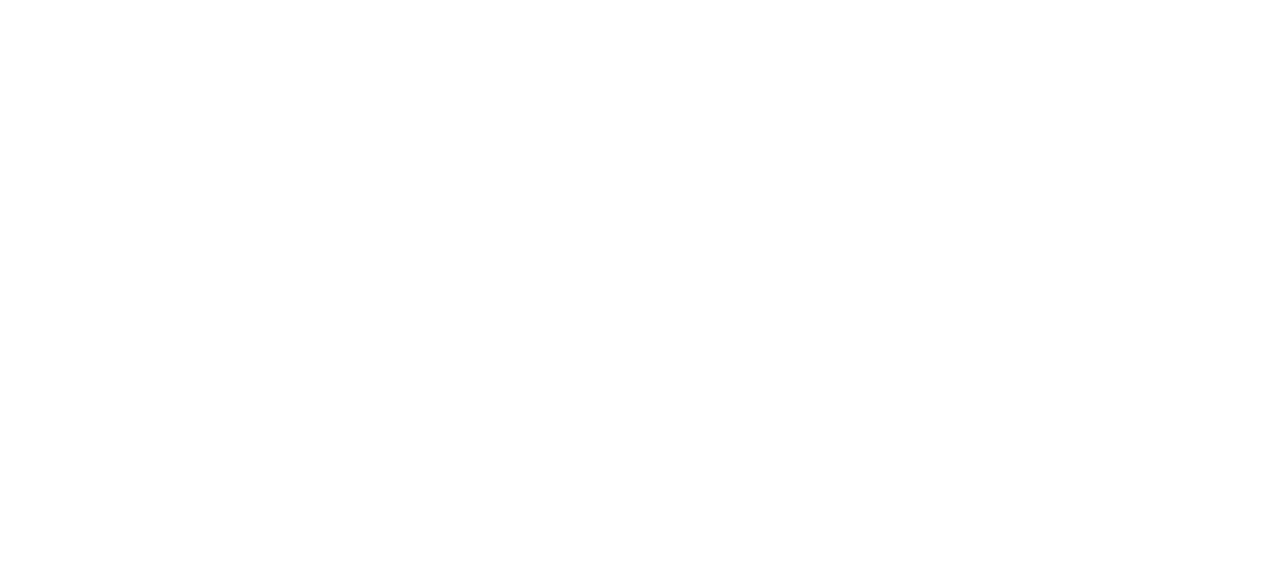
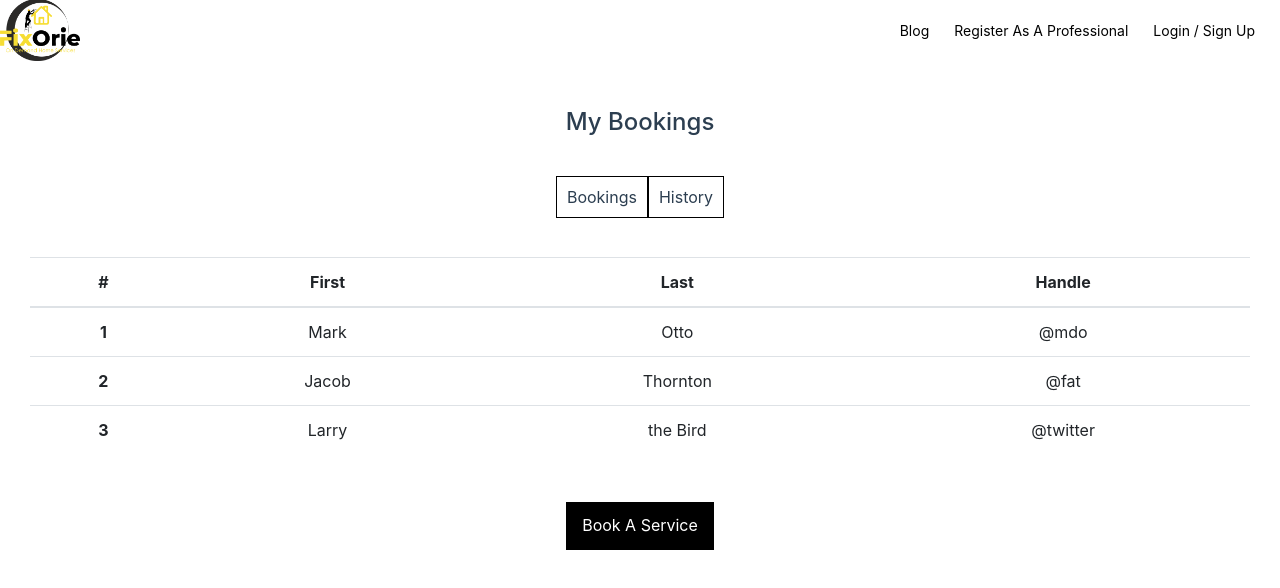
Before and after one commit to ArcticDevs/urbanclap, a Vue app: page /#/bookings in a window 1280 px wide. Shown: the top 588 px of the page. Built offline with nearby package versions, Linux system fonts and the light colour scheme; a web font is replaced by a local one.

Commit message:
login API implemented

```diff
--- /dev/null
+++ b/src/components/BookingPage.vue
@@ -0,0 +1,92 @@
+<template>
+  <div>
+    <navbar />
+    <div class="container mt-5">
+        <h4 class="text-center">My Bookings</h4>
+        <div class="text-center container mt-5">
+                <span class="button active">  Bookings</span>
+                <span class="button" >History</span>
+
+        </div>
+        <div class="container mt-5 mb-5">
+            <table class="table">
+  <thead>
+    <tr>
+      <th scope="col">#</th>
+      <th scope="col">First</th>
+      <th scope="col">Last</th>
+      <th scope="col">Handle</th>
+    </tr>
+  </thead>
+  <tbody>
+    <tr>
+      <th scope="row">1</th>
+      <td>Mark</td>
+      <td>Otto</td>
+      <td>@mdo</td>
+    </tr>
+    <tr>
+      <th scope="row">2</th>
+      <td>Jacob</td>
+      <td>Thornton</td>
+      <td>@fat</td>
+    </tr>
+    <tr>
+      <th scope="row">3</th>
+      <td>Larry</td>
+      <td>the Bird</td>
+      <td>@twitter</td>
+    </tr>
+  </tbody>
+</table>
+        </div>
+        <div class="container">
+             <span class="btn">Book A Service</span>
+        </div>
+    </div>
+  </div>
+</template>
+
+<script>
+import Navbar from './Navbar_dark.vue'
+export default {
+  components: { Navbar },
+    mounted(){
+        $(document).ready(function(){
+            $('.button').click(function(){
+            $('.button').removeClass("activeButton");
+            $(this).addClass("active");
+});
+});
+    }
+}
+</script>
+
+<style>
+.button{
+    height: 48px;
+    width: 148px;
+    text-align: center;
+    border: 1px solid black;
+    border-radius:0px ;
+    padding:10px;
+    cursor: pointer;
+}
+.btn{
+    height: 48px;
+    width: 148px;
+    text-align: center;
+    border: 1px solid black;
+    border-radius:0px ;
+         color: white;
+    background-color: #000;
+    padding: 10px 10px;
+}
+.btn:hover{
+    color: white;
+}
+.activeButton{
+     color: white;
+    background-color: #000;
+}
+</style>
--- a/src/components/Header.vue
+++ b/src/components/Header.vue
@@ -2,7 +2,6 @@
   <div class="header">
     <section>
       <div class="container">
-       <!-- <Navbar /> -->
         <div id="page-address">HOME / Delhi-Ncr</div>
         <div id="logo"><img src="/img/new_logo_light.png" /></div>
         <h1>Home services, on demand.</h1>
@@ -38,11 +37,9 @@
 </template>
 
 <script>
-import Navbar from '@/components/Navbar.vue';
 export default {
   name: "Header",
   components:{
-    Navbar
   }
 };
 </script>
--- a/src/components/Navbar.vue
+++ b/src/components/Navbar.vue
@@ -1,5 +1,5 @@
 <template>
-  <div class="header-nav">
+  <div class="nav">
     <b-navbar toggleable="xl">
       <b-navbar-brand href="#" class="text-white">
         <img src="/img/logo_light.png" />
@@ -59,24 +59,28 @@
                   pattern="[0-9]{1}"
                   id="otp"
                   class="mr-2 ml-2"
+                  v-model="otp1"
                 />
                 <input
                   type="tel"
                   pattern="[0-9]{1}"
                   id="otp"
                   class="mr-2 ml-2"
+                  v-model="otp2"
                 />
                 <input
                   type="tel"
                   pattern="[0-9]{1}"
                   id="otp"
                   class="mr-2 ml-2"
+                  v-model="otp3"
                 />
                 <input
                   type="tel"
                   pattern="[0-9]{1}"
                   id="otp"
                   class="mr-2 ml-2"
+                  v-model="otp4"
                 />
               </div>
             </div>
@@ -85,6 +89,7 @@
               type="submit"
               value="Log In"
               id="btn"
+              @click="login"
             />
           </b-sidebar>
         </b-sidebar>
@@ -99,7 +104,11 @@
 
   data() {
     return {
-      mobile:''
+      mobile:'',
+      otp1:'',
+      otp2:'',
+      otp3:'',
+      otp4:'',
     };
   },
   methods: {
@@ -107,14 +116,27 @@
       var self = this;
       axios
         .post("http://fixorie.herokuapp.com/accounts/generate_otp/", {
-          "phone_number": this.mobile
+          "phone_number": "+91"+this.mobile
         })
         .then(function (response) {
-          if(response.data.success != NULL) {
+          if(response.data.success != null) {
             console.log(response.data.success)
           }
         });
     },
+    login(){
+       var self = this;
+      axios
+        .post("http://fixorie.herokuapp.com/accounts/login/", {
+          "username": "+91"+this.mobile,
+          "password": self.otp1+self.otp2+self.otp3+self.otp4
+        })
+        .then(function (response) {
+          if(response.data.token != null) {
+            console.log(response.data.token)
+          }
+        });
+    }
   },
 };
 </script>
@@ -142,6 +164,7 @@
 .navbar {
   height: 60px;
   max-width: 100%;
+  width:100%;
   font-size: 14px;
 }
 
--- /dev/null
+++ b/src/components/Navbar_bottom.vue
@@ -0,0 +1,104 @@
+<template>
+  <div id="nav-bottom">
+    <section id="bottomNavbarContainer">
+      <div class="containerItem">
+        <div class="containerItem-inner">
+          <div class="linkContainer active">
+            <span><b-icon icon="house-door-fill"></b-icon></span>
+            <p>Home</p>
+          </div>
+          <span class="innerSpan"></span>
+        </div>
+      </div>
+      <div class="containerItem">
+        <div class="containerItem-inner">
+          <div class="linkContainer">
+            <span><b-icon icon="bookmark-star-fill"></b-icon></span>
+            <p>Bookings</p>
+          </div>
+          <span class="innerSpan"></span>
+        </div>
+      </div>
+      <div class="containerItem">
+        <div class="containerItem-inner">
+          <div class="linkContainer">
+            <span><b-icon icon="question-circle-fill"></b-icon></span>
+            <p>Get Help</p>
+          </div>
+          <span class="innerSpan"></span>
+        </div>
+      </div>
+      <div class="containerItem">
+        <div class="containerItem-inner">
+          <div class="linkContainer">
+            <span><b-icon icon="person-fill"></b-icon></span>
+            <p>Profile</p>
+          </div>
+          <span class="innerSpan"></span>
+        </div>
+      </div>
+    </section>
+  </div>
+</template>
+
+<style scoped>
+#bottomNavbarContainer {
+  height: 60px;
+  background: #fff;
+  box-shadow: 0 -2px 8px 0 rgba(0, 0, 0, 0.16);
+  display: flex;
+  position: fixed;
+  width: 100%;
+  bottom: 0;
+  z-index: 3;
+  transition: transform 0.3s ease-out;
+  transform: translateY(0);
+}
+
+.containerItem {
+  flex: 1;
+  display: flex;
+}
+
+.containerItem-inner {
+  width: 100%;
+  position: relative;
+  overflow: hidden;
+  display: inline-block;
+}
+
+.linkContainer {
+  flex: 1;
+  display: flex;
+  padding-top: 5px;
+  justify-content: center;
+  align-items: center;
+  flex-direction: column;
+}
+
+.linkContainer span {
+  color: #bdbdbd;
+  font-size: 24px;
+}
+
+.linkContainer p {
+  color: #9e9e9e;
+  line-height: 16px;
+  font-size: 11px;
+  margin: 0;
+}
+
+.innerSpan {
+  position: absolute;
+  width: 10px;
+  height: 10px;
+  border-radius: 50%;
+  background-color: rgba(0, 0, 0, 0.1);
+  opacity: 0;
+  top: -1px;
+  left: -1px;
+}
+.active {
+  color: #000 !important;
+}
+</style>
--- a/src/components/Navbar_dark.vue
+++ b/src/components/Navbar_dark.vue
@@ -1,5 +1,5 @@
 <template>
-  <div class="header-nav">
+  <div class="nav-dark">
     <b-navbar toggleable="xl">
       <b-navbar-brand href="#" class="text-white">
         <img src="/img/logo_light.png" />
--- a/src/router/index.js
+++ b/src/router/index.js
@@ -18,6 +18,14 @@
     // which is lazy-loaded when the route is visited.
     component: () => import(/* webpackChunkName: "service" */ '../views/service.vue')
   },
+  {
+    path: '/bookings',
+    name: 'Bookings',
+    // route level code-splitting
+    // this generates a separate chunk (about.[hash].js) for this route
+    // which is lazy-loaded when the route is visited.
+    component: () => import(/* webpackChunkName: "bookings" */ '../views/Bookings.vue')
+  },
 ]
 
 const router = new VueRouter({
--- /dev/null
+++ b/src/views/Bookings.vue
@@ -0,0 +1,10 @@
+<template>
+  <booking-page/>
+</template>
+
+<script>
+import BookingPage from '../components/BookingPage.vue'
+export default {
+  components: { BookingPage },
+}
+</script>
--- a/src/views/Home.vue
+++ b/src/views/Home.vue
@@ -2,6 +2,9 @@
   <div class="home">
     <div id="navbar">
       <Navbar />
+    </div>
+    <div id="nav_bottom">
+      <NavbarBottom />
     </div>
     <div id="header">
       <Header />
@@ -9,19 +12,24 @@
     <div id="offers"></div>
     <div id="service">
       <Service />
-
     </div>
     <div class="promoted">
       <Promoted />
     </div>
 
-
     <div class="strip" v-for="section in sections" :key="section.id">
-      <div v-if="section.section_type==='services' || section.section_type==='reviews'">
-      <h1><b>{{section.title}}</b></h1>
-      <p>{{section.subtitle}}</p>
+      <div
+        v-if="
+          section.section_type === 'services' ||
+          section.section_type === 'reviews'
+        "
+      >
+        <h1>
+          <b>{{ section.title }}</b>
+        </h1>
+        <p>{{ section.subtitle }}</p>
       </div>
-      <Strip :section="section"/>
+      <Strip :section="section" />
     </div>
 
     <div id="footer">
@@ -39,8 +47,9 @@
 import Carousel from "@/components/Carousel.vue";
 import Promoted from "@/components/Promoted.vue";
 import Navbar from "@/components/Navbar.vue";
+import NavbarBottom from "@/components/Navbar_bottom.vue";
 
-import axios from 'axios';
+import axios from "axios";
 export default {
   name: "Home",
   components: {
@@ -50,21 +59,22 @@
     Strip,
     Carousel,
     Promoted,
-    Navbar
+    Navbar,
+    NavbarBottom,
   },
   data() {
     return {
       sections: [],
     };
   },
-  mounted(){
-     var self = this;
+  mounted() {
+    var self = this;
     axios
       .get("http://fixorie.herokuapp.com/fo/home_sections")
       .then(function (response) {
         self.sections = response.data;
       });
-  }
+  },
 };
 </script>
 
@@ -79,30 +89,34 @@
 }
 
 #service {
-  /* position: relative; */
   background: #fff;
-  /* margin-bottom: 25px; */
-  /* padding-bottom:5vh; */
 }
 
-#navbar{
-  position:absolute;
-  top:0;
-  z-index:5;
-  width:100%;
+#navbar {
+  position: absolute;
+  top: 0;
+  z-index: 5;
+  width: 100%;
+}
+
+#nav_bottom{
+  display:none;
 }
 
 @media (max-width: 1200px) {
   #navbar {
     display: none;
   }
+  #nav_bottom{
+    display:block;
+  }
 }
 
-.promoted{
-    position: relative;
+.promoted {
+  position: relative;
   background: #fff;
   margin-bottom: 25px;
-  padding-bottom:5vh;
+  padding-bottom: 5vh;
 }
 
 #carousel {
@@ -116,9 +130,9 @@
   margin-top: 25px;
 }
 
-.strip h1{
-  padding-top:5vh;
-  font-size:2rem;
+.strip h1 {
+  padding-top: 5vh;
+  font-size: 2rem;
 }
 
 #insurance1 {
```
Also changed, not shown: src/components/SecondMod.vue (+80 -14 lines).
